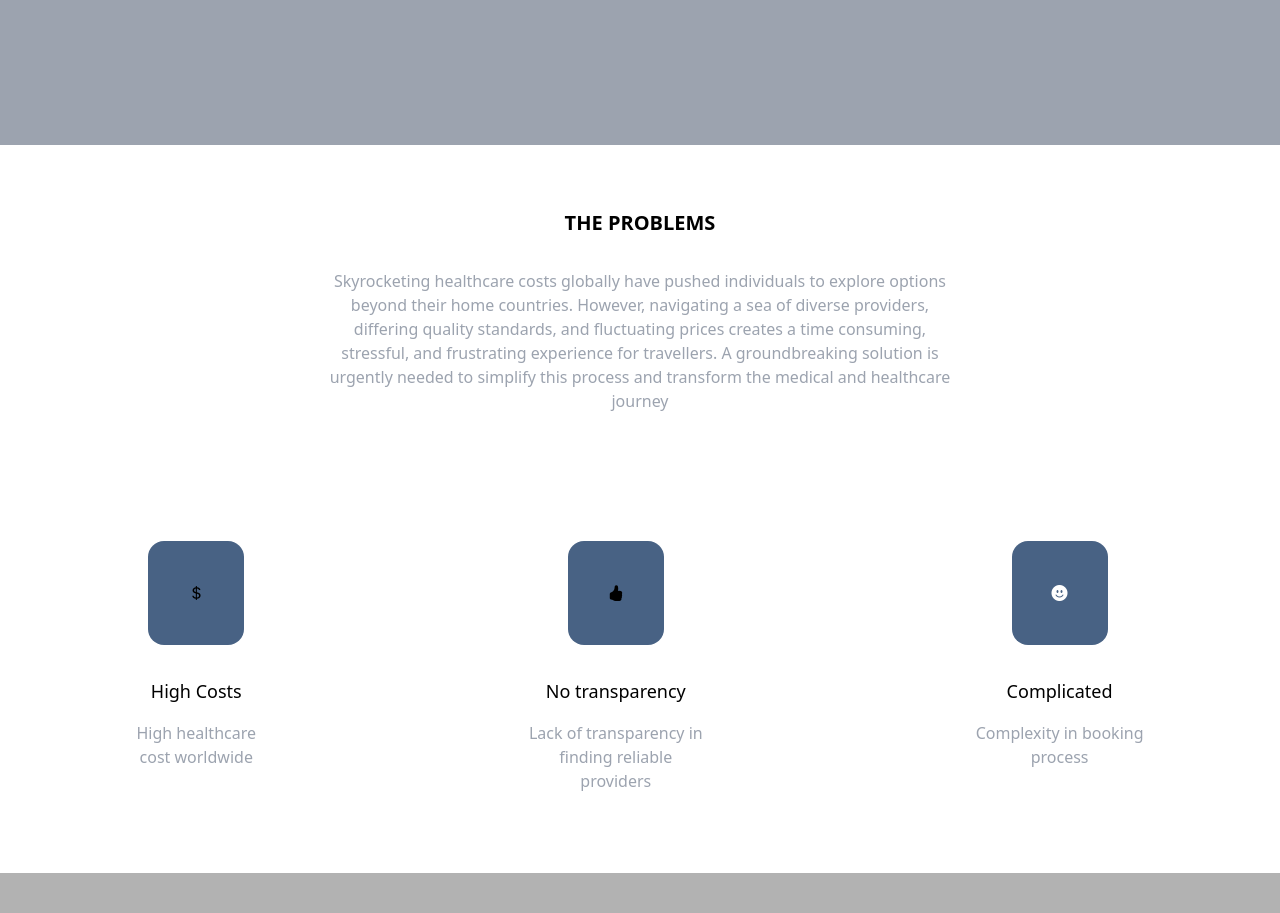
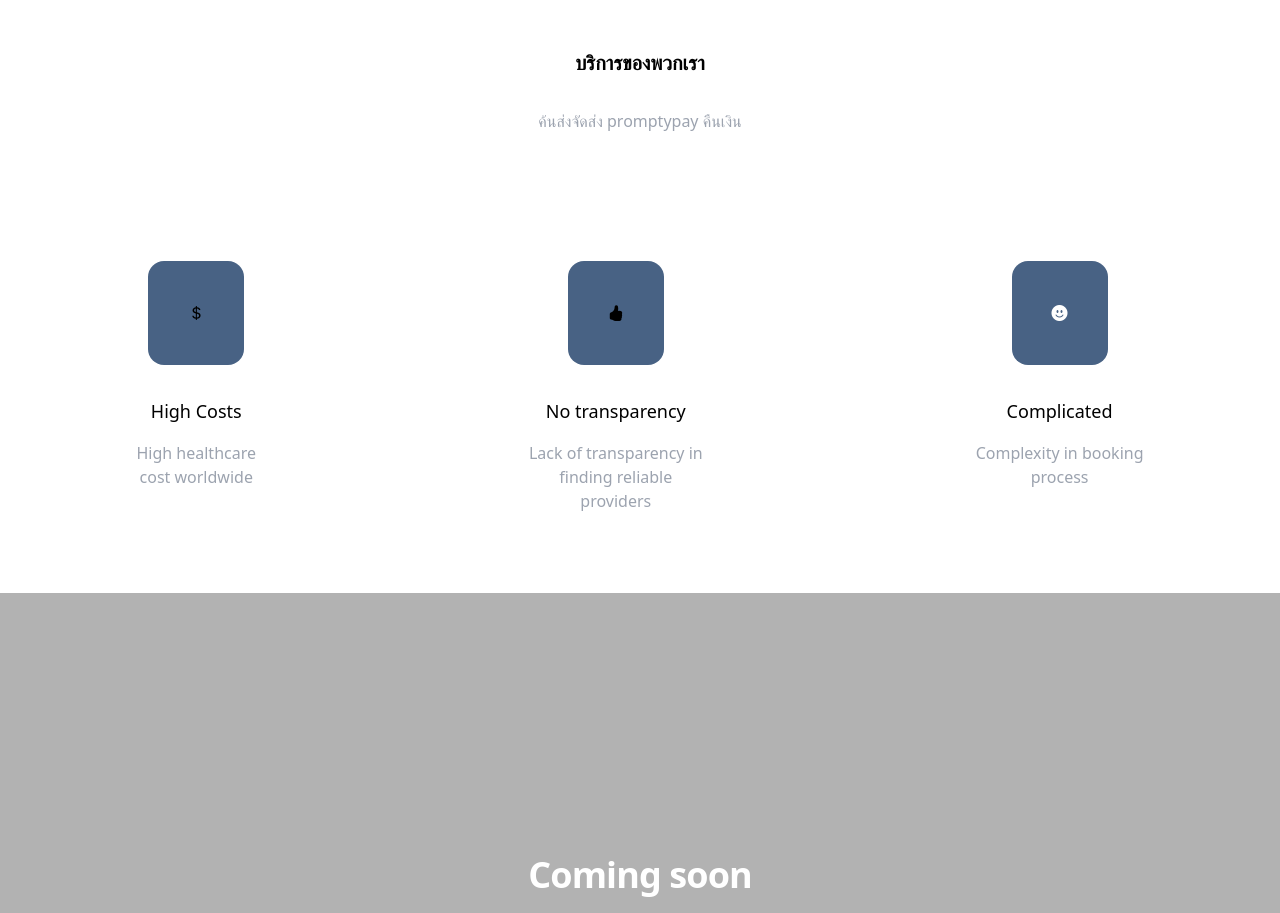
Before and after one commit to Soravit-Ice/Project-TU-Ecom, a Django app: page / in a window 1280 px wide. Shown: the part 2367-3280 px from the top of the page. Run offline with Django 3.2, Linux system fonts and the light colour scheme; some libraries are stand-ins or nearby versions.

Commit message:
second content

```diff
--- a/templates/store/landingpage.html
+++ b/templates/store/landingpage.html
@@ -44,7 +44,7 @@
                 <h1 class="text-2xl">
                     สินค้าที่เราขาย
                 </h1>
-                <div class="text-base w-1/2 pt-5 text-center">
+                <div class="text-base w-1/2 pt-5 text-center text-gray-500">
                     อุปกรณ์สำหรับบริโภคอาหารและเครื่องดื่มที่สำคัญในการจัดเตรียมอาหารและงานเลี้ยงอาหาร เมื่อคุณเลือกชาม จาน ถ้วยน้ำชา กาน้ำชา และ ช้อนที่ตรงกับการจัดเตรียมอาหารและงานเลี้ยงของคุณ
                     มันจะช่วยเพิ่มความเป็นรูปธรรมของการรับประทานอาหาร นอกจากนี้ ชิ้นส่วนเหล่านี้ยังเป็นเครื่องหมายของความสุขและความอบอุ่นในครอบครัว
                     ดังนั้น เลือกชิ้นส่วนเหล่านี้ต้องให้ความสำคัญในการเตรียมตัวก่อนการจัดเลี้ยงอาหารของคุณ
@@ -166,62 +166,45 @@
             </div>
         </div>
     </section>
-    <section class="bg-gray-400">
+    <section>
         <div class="flex flex-col justify-center h-full w-full items-center">
             <div class="flex flex-col justify-center  items-center text-black p-10">
                 <h1 class="text-2xl">
-                    Lorem ipsum
+                    ประโยชน์ในการใช้สินค้าของพวกเรา
                 </h1>
-                <div class="text-base  w-1/2">
-                    Lorem ipsum dolor sit amet consectetur adipisicing elit. Maxime harum enim optio sunt
-                    reprehenderit est non ex, praesentium repellat similique natus doloremque, cupiditate nemo odit
-                    dolorem dignissimos aliquam ipsum possimus?
+                <div class="text-base  w-1/2 text-center mt-5 text-gray-500">
+                    เครื่องใช้งานที่จำเป็นในห้องครัว เพราะมีประโยชน์มากมายในการใช้งานทั้งในเรื่องของการเตรียมอาหารและการรับประทานอาหาร
+                    ซึ่งจะมีประโยชน์
                 </div>
             </div>
             <div class="flex items-center flex-wrap flex-col-reverse md:flex-row text-center mb-20 js-show-on-scroll">
                 <div class="w-full md:w-1/2 md:p-8">
                     <h4 class="md:text-2xl text-lg font-bold mb-3">
-                        Ensuring Quality and Transparency in Medical and Healthcare Provider
-                        Selection
+                        การเตรียมอาหารที่ใช้ในการกิน
                     </h4>
-                    <p class="mb-8 text-gray-500">
-                        Oldies has an extensive screening procedure for service providers,
-                        ensuring that they comply to strict standards of excellence and have
-                        all the necessary certifications and accreditations. The platform
-                        offers customer reviews, ratings, and testimonials to enhance
-                        transparency, allowing potential travellers to gain insight into the
-                        experiences of others and make more informed decisions by providing
-                        detailed information on each provider's credentials, facilities, and
-                        treatment options, while also fostering travellers’confidence
+                    <p class="mb-8 text-gray-500 text-left">
+                        ช่วยให้การเตรียมอาหารสะดวกขึ้นด้วยการใช้งานที่ง่ายและสะดวกสบาย สามารถนำอาหารออกจากเตาไมโครเวฟ หรือจานที่ใช้ในการทอดอาหารได้โดยไม่ต้องใช้ช้อนใหญ่เพิ่มเติม เนื่องจากช้อนที่มีขนาดใหญ่และตัวกลม จะทำให้การจัดอาหารในจานไม่เป็นระเบียบ
                     </p>
                 </div>
                 <!--image-->
                 <div class="flex w-full md:w-1/2 mb-20 md:mb-0 justify-center">
-                    <!-- <img
-                    src="@/assets/images/mainconcept2.png"
-                    class="rounded-lg"
-                    alt="Monitoring"
-                  /> -->
-                    <video autoplay loop muted playsinline class="rounded-lg">
+                    <img
+                    src="https://images.unsplash.com/photo-1585688964637-82b0c308b37f?ixlib=rb-4.0.3&ixid=MnwxMjA3fDB8MHxwaG90by1wYWdlfHx8fGVufDB8fHx8&auto=format&fit=crop&w=1170&q=80"
+                    class="rounded-lg w-3/4"
+                    alt="prepare eat from unsplash"
+                  />
+                    <!-- <video autoplay loop muted playsinline class="rounded-lg">
                         <source src="video/2.mp4" type="video/mp4" />
-                    </video>
+                    </video> -->
                 </div>
             </div>
             <div class="flex items-center flex-wrap flex-col-reverse md:flex-row text-center mb-20 js-show-on-scroll">
                 <div class="w-full md:w-1/2 md:p-8">
                     <h4 class="md:text-2xl text-lg font-bold mb-3">
-                        Ensuring Quality and Transparency in Medical and Healthcare Provider
-                        Selection
+                        การทำความสะอาดเพื่อใช้ในการกินครั้งถัดไป
                     </h4>
-                    <p class="mb-8 text-gray-500">
-                        Oldies has an extensive screening procedure for service providers,
-                        ensuring that they comply to strict standards of excellence and have
-                        all the necessary certifications and accreditations. The platform
-                        offers customer reviews, ratings, and testimonials to enhance
-                        transparency, allowing potential travellers to gain insight into the
-                        experiences of others and make more informed decisions by providing
-                        detailed information on each provider's credentials, facilities, and
-                        treatment options, while also fostering travellers’confidence
+                    <p class="mb-8 text-gray-500 text-left">
+                        มีการออกแบบเพื่อทำความสะอาดง่าย โดยไม่ต้องใช้เวลาหรือแรงกล้าในการทำความสะอาด นอกจากนี้ การใช้งานชาม ของตกแต่ง จาน ถ้วยน้ำชา กาน้ำชา และ ช้อน ยังช่วยลดปริมาณขยะที่เกิดขึ้นจากการใช้ช้อนพลาสติกหรือกระดาษในการรับประทานอาหาร
                     </p>
                 </div>
                 <!--image-->
@@ -244,15 +227,10 @@
         <div class="flex justify-center js-show-on-scroll">
             <div class="flex-col justify-items-center text-center py-16 md:w-1/2 w-11/12">
                 <h1 class="md:text-xl text-lg font-bold text-black mb-8">
-                    THE PROBLEMS
+                    บริการของพวกเรา
                 </h1>
                 <p class="md:text-base text-ms text-gray-400 motion-safe:animate-fadeIn">
-                    Skyrocketing healthcare costs globally have pushed individuals to
-                    explore options beyond their home countries. However, navigating a sea
-                    of diverse providers, differing quality standards, and fluctuating
-                    prices creates a time consuming, stressful, and frustrating experience
-                    for travellers. A groundbreaking solution is urgently needed to
-                    simplify this process and transform the medical and healthcare journey
+                    ค้นส่งจัดส่ง promptypay คืนเงิน
                 </p>
             </div>
         </div>
```
